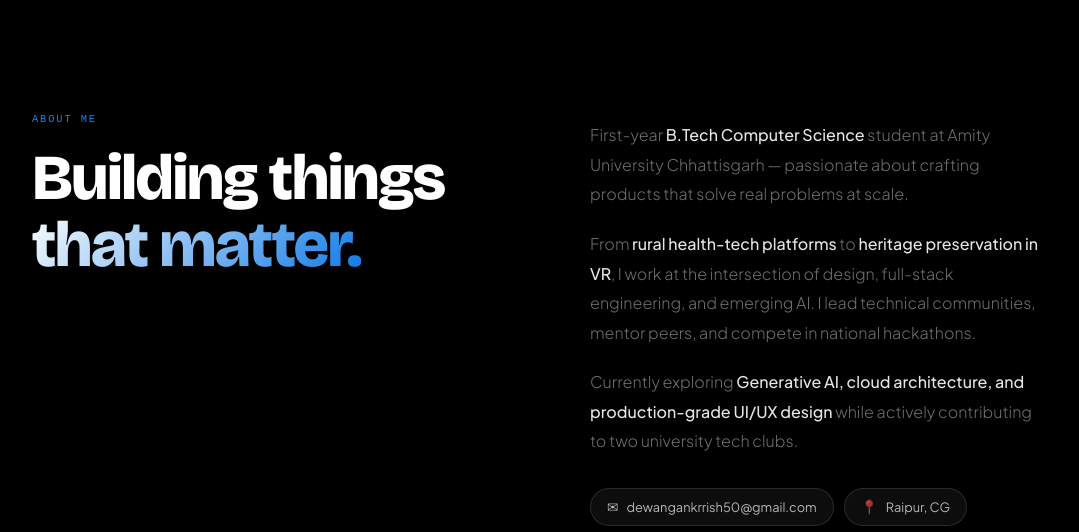
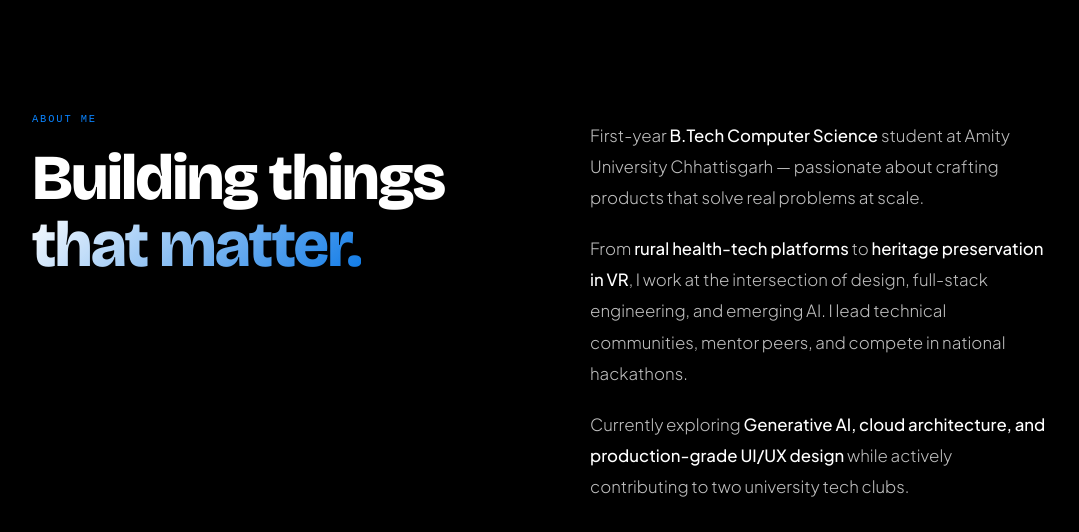
Before and after one commit to kd2606/krrish-portfolio, a Next.js app: page / in a window 1280 px wide. Shown: the part 980-1512 px from the top of the page, without its empty margins (100-1179 px from the left). Built offline with nearby package versions, Linux system fonts and the light colour scheme; a web font is replaced by a local one.

Commit message:
fix: improve text contrast and readability in About section

```diff
--- a/components/sections/About.tsx
+++ b/components/sections/About.tsx
@@ -34,7 +34,7 @@ export default function About() {
             {aboutData.paragraphs.map((p, i) => (
               <p
                 key={i}
-                className="text-[1rem] text-gray-1 leading-[1.85] mb-5 font-light [&_strong]:text-white/90 [&_strong]:font-medium"
+                className="text-[1.05rem] text-white/75 leading-[1.85] mb-5 font-light [&_strong]:text-white [&_strong]:font-medium"
                 dangerouslySetInnerHTML={{ __html: p }}
               />
             ))}
```
